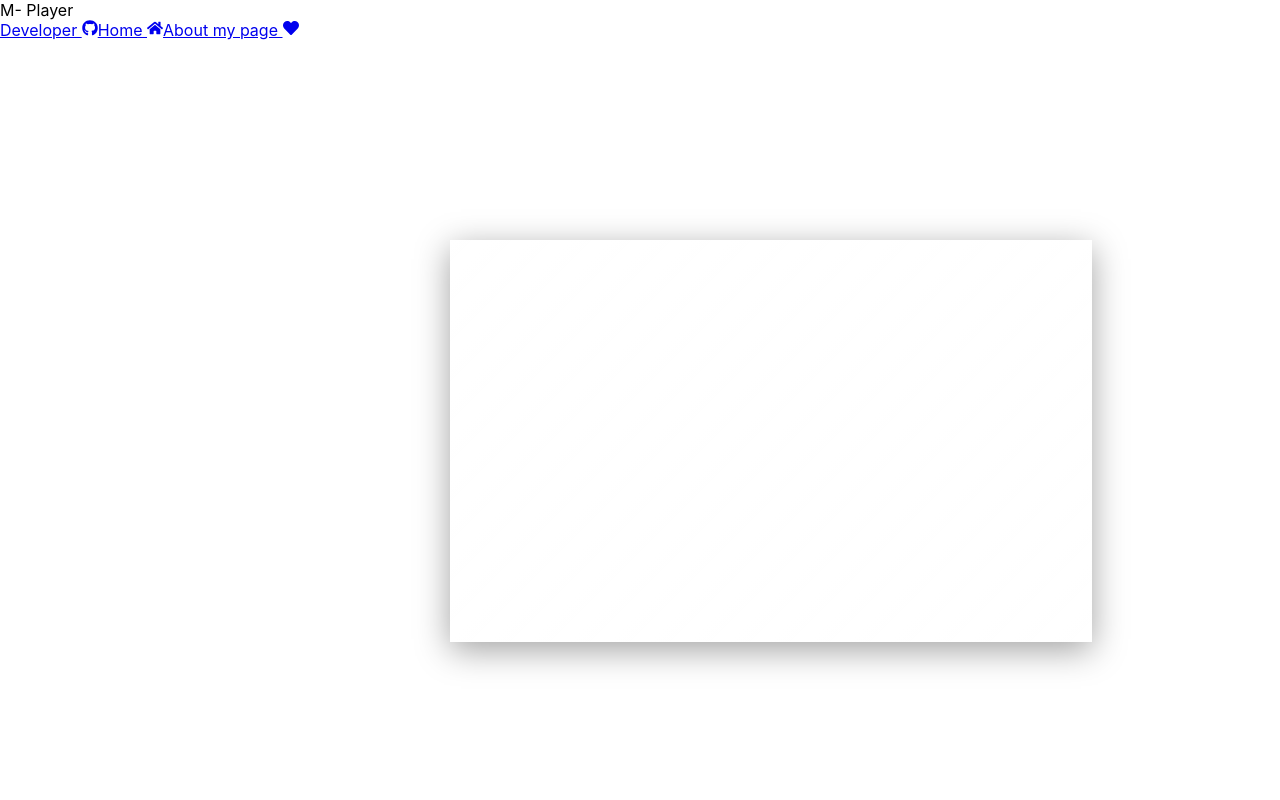
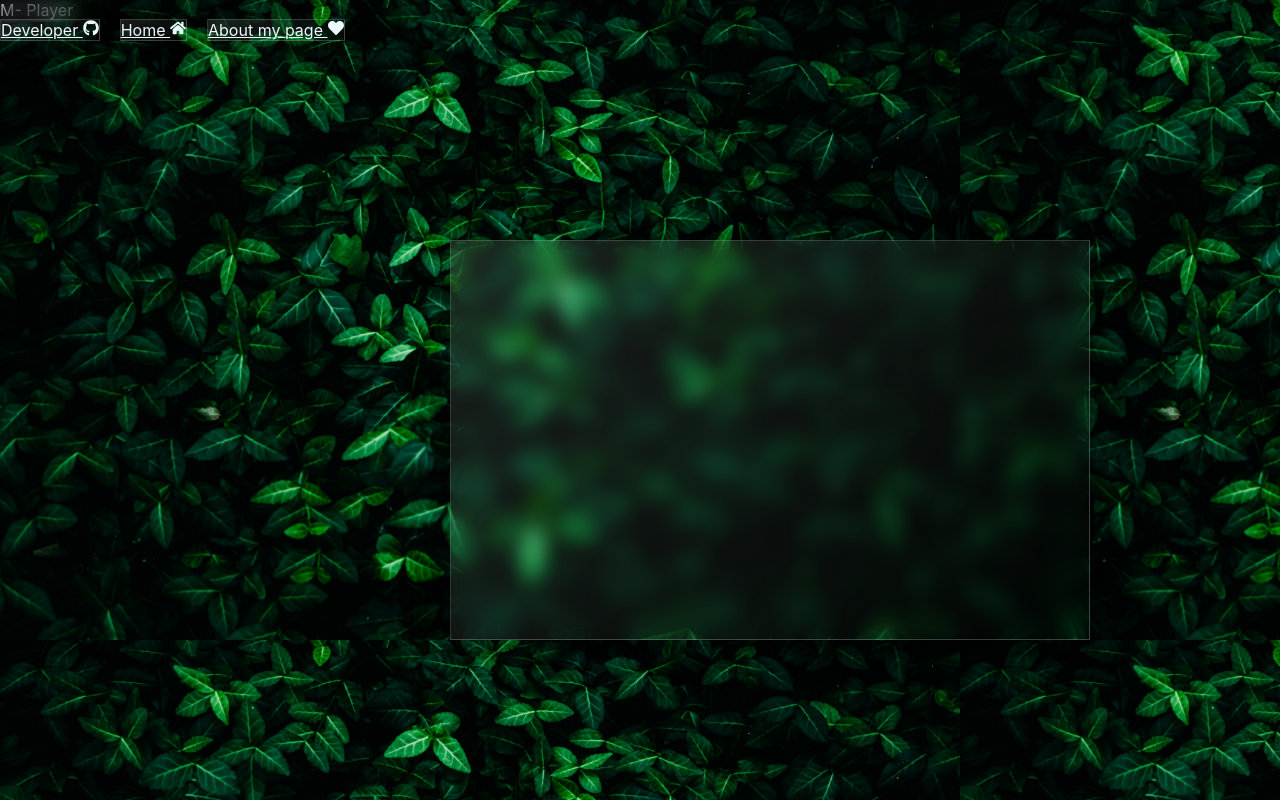
Before and after one commit to KelvinMatheka-1/Music-Player-Phase-2-Project, a React (Create React App) app in the folder music-player/: page / in a window 1280 px wide. Built offline with nearby package versions, Linux system fonts and the light colour scheme; data requests are answered from the project's data file.

Commit message:
styling body and div container backgrounds

```diff
--- a/music-player/src/App.css
+++ b/music-player/src/App.css
@@ -14,3 +14,26 @@
   border:1px solid rgba(255, 255, 255, 0.18);
   box-shadow: 0 8px 32px 0 rgba(0, 0, 0, 0.37)
 }
+*{
+
+  margin: 0;
+  padding: 0;
+  box-sizing: border-box;
+}
+a{
+
+  width: 250px;
+  height: 47%;
+  margin-right: 20px;
+  background: linear-gradient(135deg, rgba(255, 255, 255, 0.1), rgba(255, 255, 255, 0));
+  backdrop-filter: blur(10px);
+  -webkit-backdrop-filter: blur(10px);
+  color: aliceblue;
+  border:1px solid rgba(255, 255, 255, 0.18);
+  box-shadow: 0 8px 32px 0 rgba(0, 0, 0, 0.37)
+}
+body{
+  background-image: url('/src/pexels.jpg');
+  background-size: contain;
+  color: aliceblue;
+}
```
